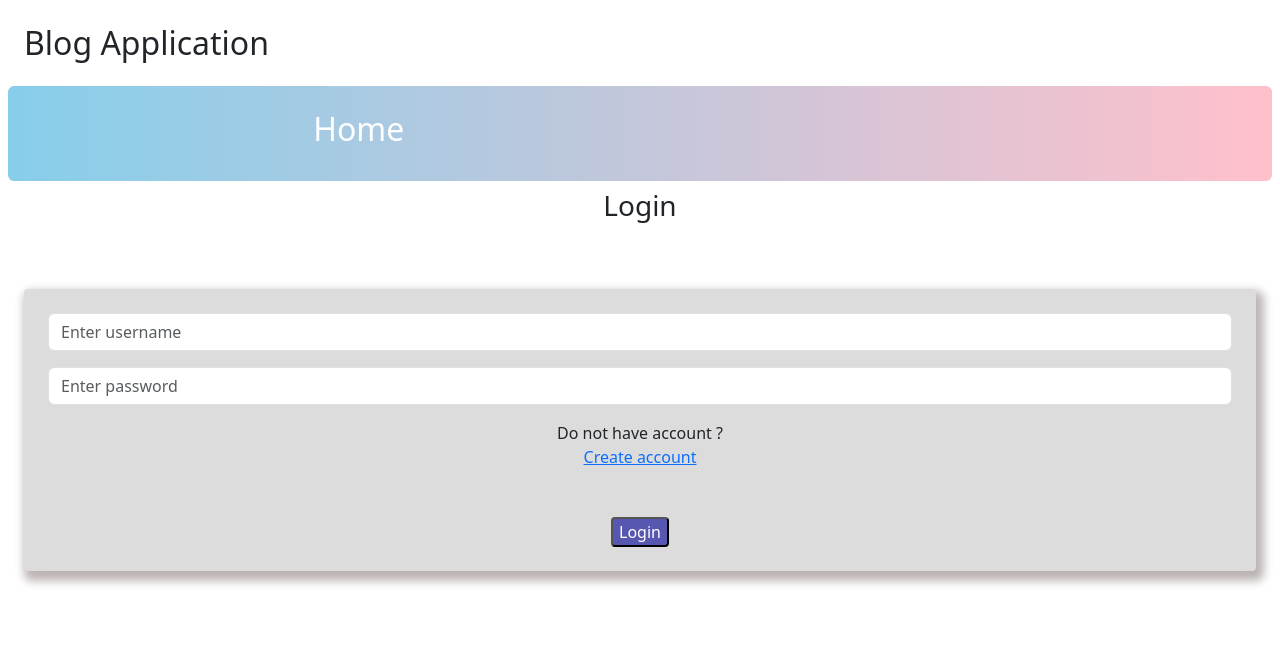
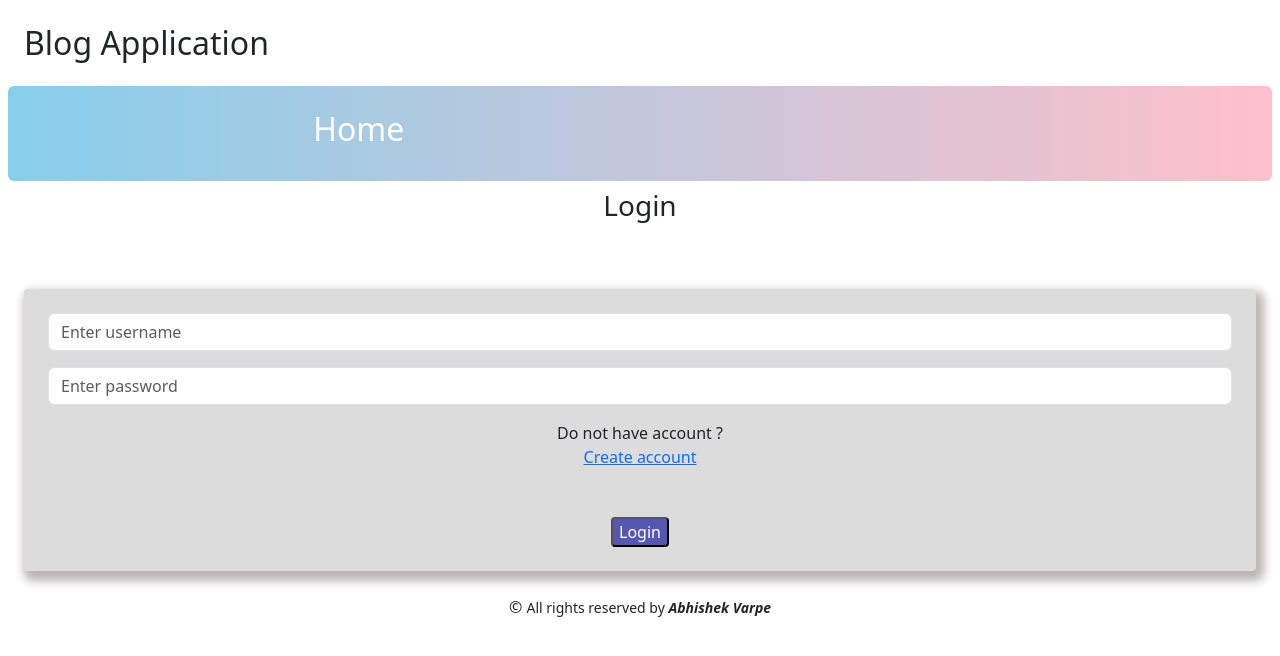
Before and after one commit to AbhishekVarpe100/blog-vercel, a React (Vite) app: page / in a window 1280 px wide. Shown: the top 656 px of the page. Built offline with nearby package versions, Linux system fonts and the light colour scheme.

Commit message:
initial commit

```diff
--- a/src/components/Login.jsx
+++ b/src/components/Login.jsx
@@ -64,7 +64,11 @@ function Login({parentData}) {
                     <button type="submit" className="btnn">Login</button>
                 </form>
             </div>
+            <footer>
+            <center>&copy; <small>All rights reserved by <i><b>Abhishek Varpe</b></i></small> </center>
+        </footer>
         </center>
+
 
     )
 }
```
